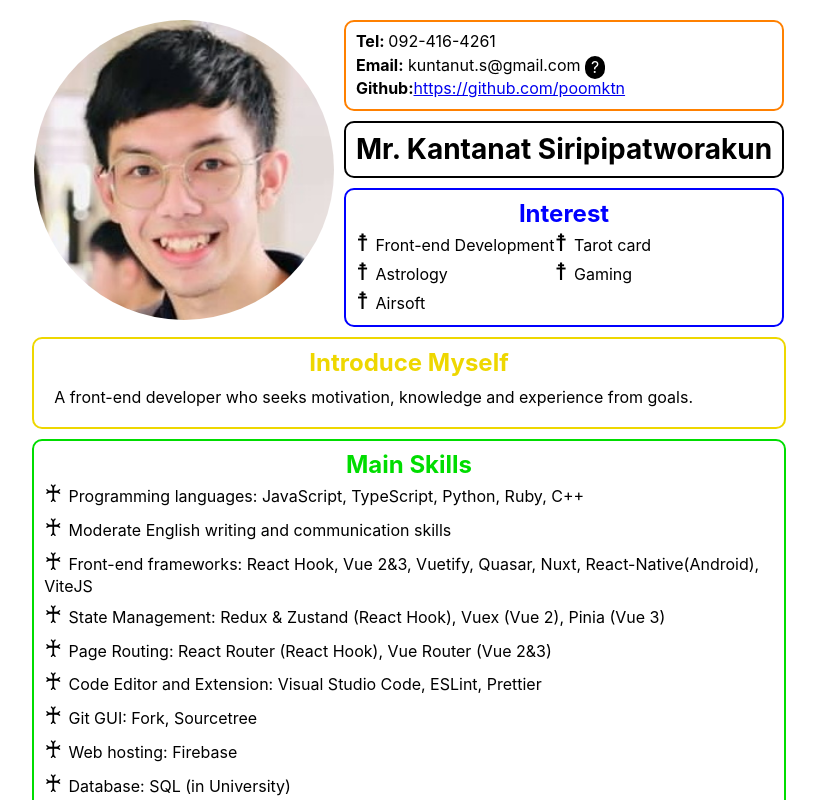
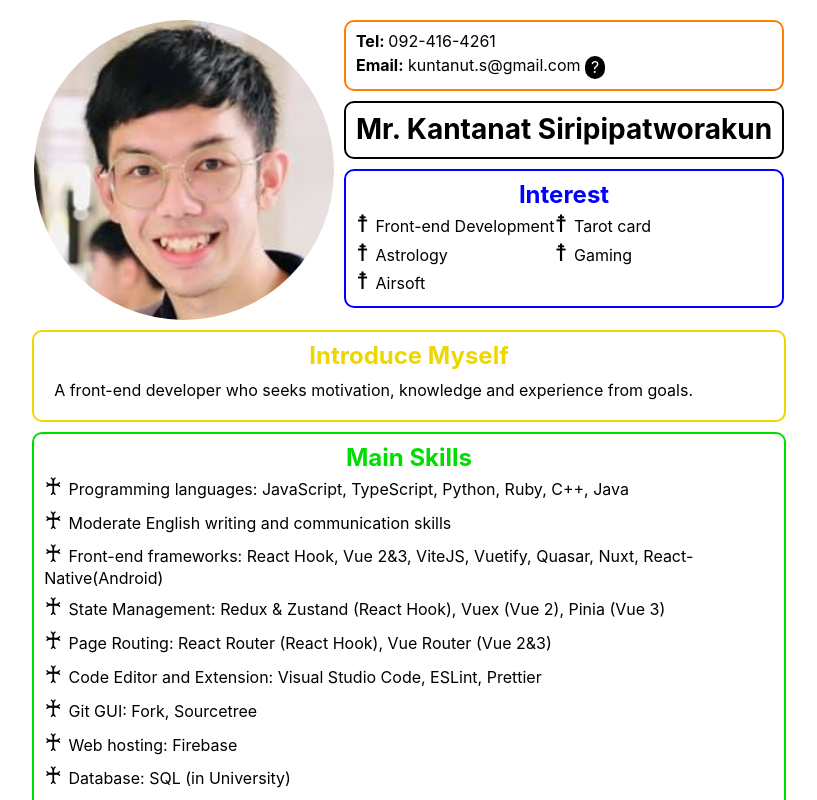
Before and after one commit to poomktn/poomktn-profile-react, a React (Create React App) app: page / in a window 1280 px wide. Shown: the top 800 px of the page, without its empty margins (231-1048 px from the left). Built offline with nearby package versions, Linux system fonts and the light colour scheme.

Commit message:
update CV

```diff
--- a/src/components/ContactBox.tsx
+++ b/src/components/ContactBox.tsx
@@ -1,7 +1,7 @@
 import { useState } from 'react'
 import { Box } from './Box'
 const TELEPHONE_NUMBER = '092-416-4261'
-const GITHUB_LINK = 'https://github.com/poomktn'
+// const GITHUB_LINK = 'https://github.com/poomktn'
 
 export function ContactBox() {
   const [tooltip, setTooltip] = useState(false)
@@ -31,12 +31,12 @@ export function ContactBox() {
           )}
         </div>
       </div>
-      <div>
+      {/* <div>
         <b>Github:</b>
         <a href={GITHUB_LINK} target='_blank' rel='noreferrer'>
           {GITHUB_LINK}
         </a>
-      </div>
+      </div> */}
     </Box>
   )
 }
--- a/src/components/SkillBox.tsx
+++ b/src/components/SkillBox.tsx
@@ -1,8 +1,8 @@
 import { Box } from './Box'
 const skill: string[] = [
-  'Programming languages: JavaScript, TypeScript, Python, Ruby, C++',
+  'Programming languages: JavaScript, TypeScript, Python, Ruby, C++, Java',
   'Moderate English writing and communication skills',
-  'Front-end frameworks: React Hook, Vue 2&3, Vuetify, Quasar, Nuxt, React-Native(Android), ViteJS',
+  'Front-end frameworks: React Hook, Vue 2&3, ViteJS, Vuetify, Quasar, Nuxt, React-Native(Android)',
   'State Management: Redux & Zustand (React Hook), Vuex (Vue 2), Pinia (Vue 3)',
   'Page Routing: React Router (React Hook), Vue Router (Vue 2&3)',
   'Code Editor and Extension: Visual Studio Code, ESLint, Prettier',
```
